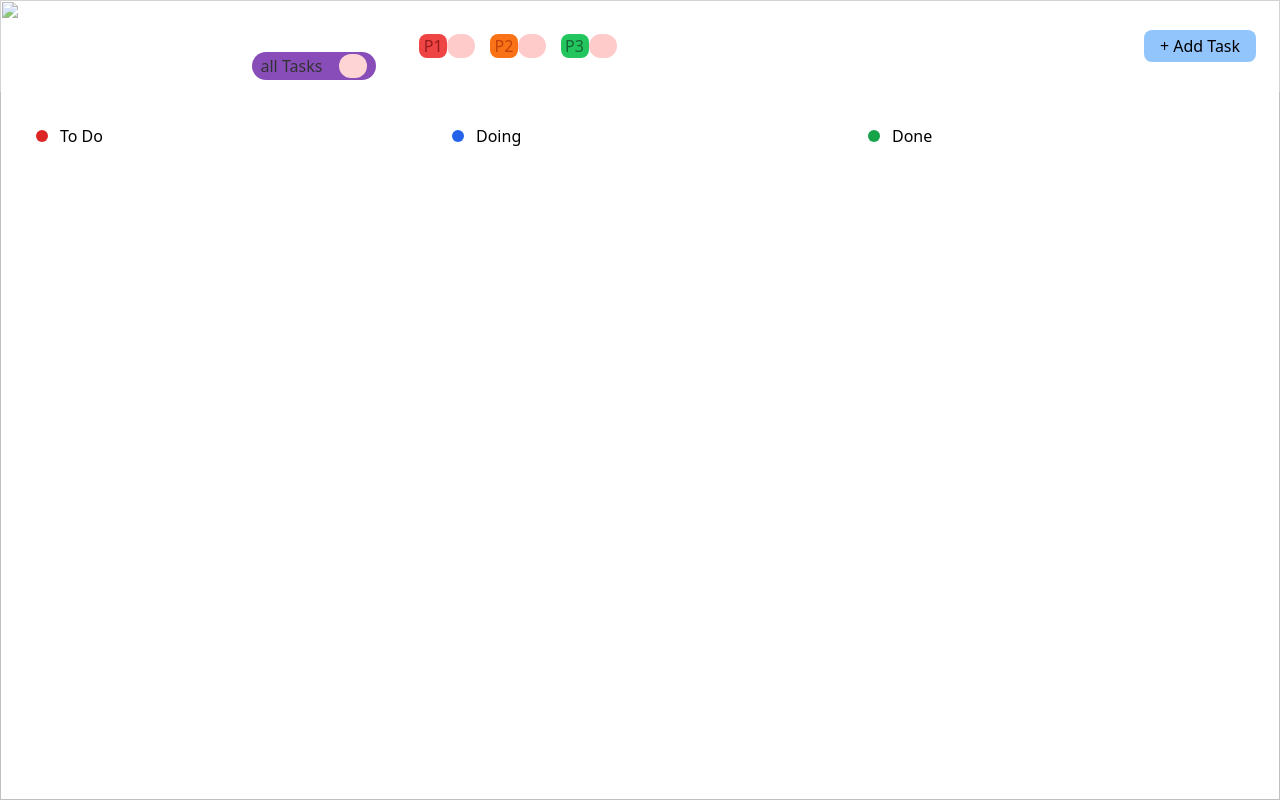
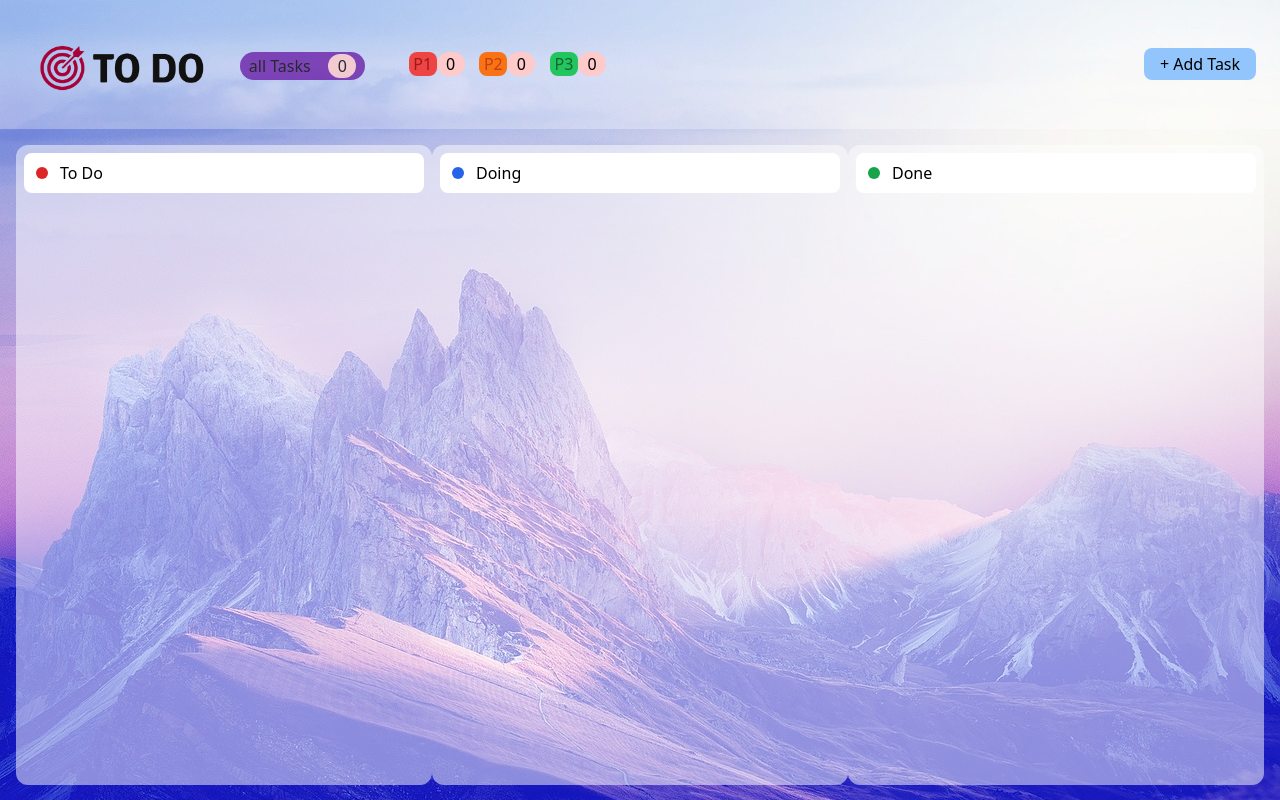
Before and after one commit to hamzalhdouchi/TO_DO_LIST, a website: page index.html in a window 1280 px wide. Drawn offline with nearby package versions, Linux system fonts and the light colour scheme; files that its build step writes are made by us from their sources; the site is published under a folder, as on GitHub Pages, so addresses that start at the root find nothing.

```diff
--- a/index.html
+++ b/index.html
@@ -141,10 +141,10 @@
             </div>
         </section>
 
-        <img class="-z-50 absolute w-full h-full object-cover" src="/img/montains-4862756_1280.jpg" alt="">
+        <img class="-z-50 absolute w-full h-full object-cover" src="./img/montains-4862756_1280.jpg" alt="">
         <header class="flex flex-col md:flex-row bg-white bg-opacity-30 p-3">
             <div class="flex justify-center items-center w-full md:w-80">
-                <img class="w-60" src="/img/Capture_d_écran_2024-10-28_210543-removebg-preview.png" alt="">
+                <img class="w-60" src="./img/Capture_d_écran_2024-10-28_210543-removebg-preview.png" alt="">
             </div>
             <div class="flex justify-around items-center w-44 h-7 bg-purple-800 opacity-80 rounded-2xl mr-2 mt-10  ">
                 <div><button onclick="allTask(arrayData)" id="allTask">all Tasks<button></div>
@@ -216,7 +216,7 @@
         </section>
     </div>
 
-    <script src="/dist/TO_DO.js"></script>
+    <script src="./dist/TO_DO.js"></script>
 </body>
 
 </html>
```
